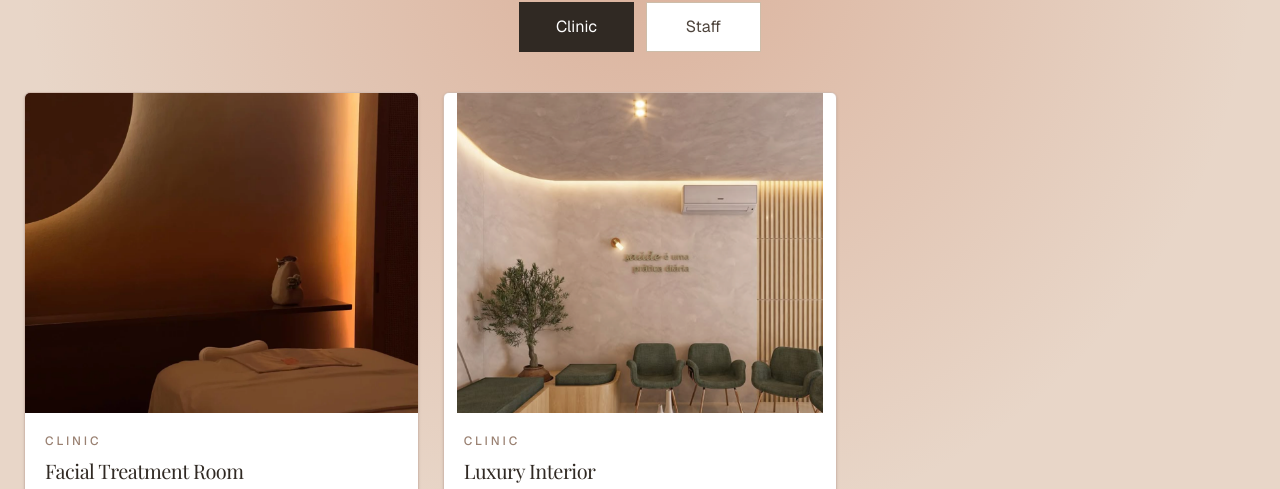
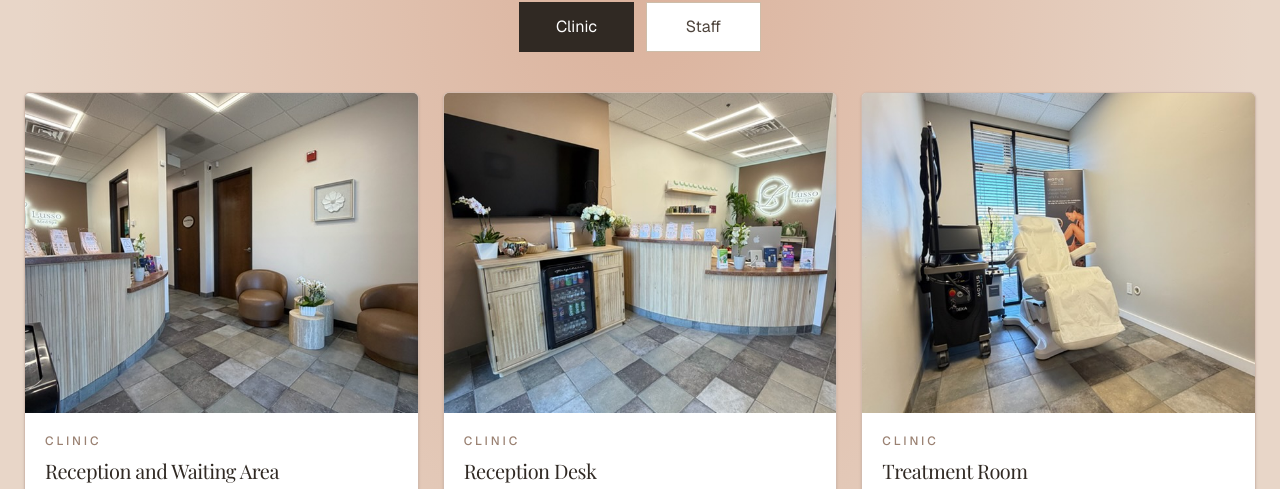
Before and after one commit to Lusso-MedSpa/Lusso-medspa, a Next.js app: page /gallery in a window 1280 px wide. Shown: the part 463-952 px from the top of the page. Built offline with nearby package versions, Linux system fonts and the light colour scheme; no server answers; a web font is replaced by a local one.

Commit message:
feat: display five new clinic photos in gallery

```diff
--- a/src/data/gallery.ts
+++ b/src/data/gallery.ts
@@ -6,16 +6,9 @@ export type GalleryImage = {
 };
 
 export const galleryImages: GalleryImage[] = [
-    {
-        id: 1,
-        title: "Facial Treatment Room",
-        category: "Clinic",
-        image: "/gallery/gallery-1.jpg",
-    },
-    {
-        id: 6,
-        title: "Luxury Interior",
-        category: "Clinic",
-        image: "/gallery/gallery-6.jpg",
-    },
+    { id: 1, title: "Reception and Waiting Area", category: "Clinic", image: "/gallery/IMG_5541.JPG" },
+    { id: 2, title: "Reception Desk", category: "Clinic", image: "/gallery/IMG_5535.JPG" },
+    { id: 3, title: "Treatment Room", category: "Clinic", image: "/gallery/IMG_5544.JPG" },
+    { id: 4, title: "Aesthetic Treatment Suite", category: "Clinic", image: "/gallery/IMG_5545.JPG" },
+    { id: 5, title: "Lusso MedSpa Interior", category: "Clinic", image: "/gallery/IMG_5543.JPG" },
 ];
```
